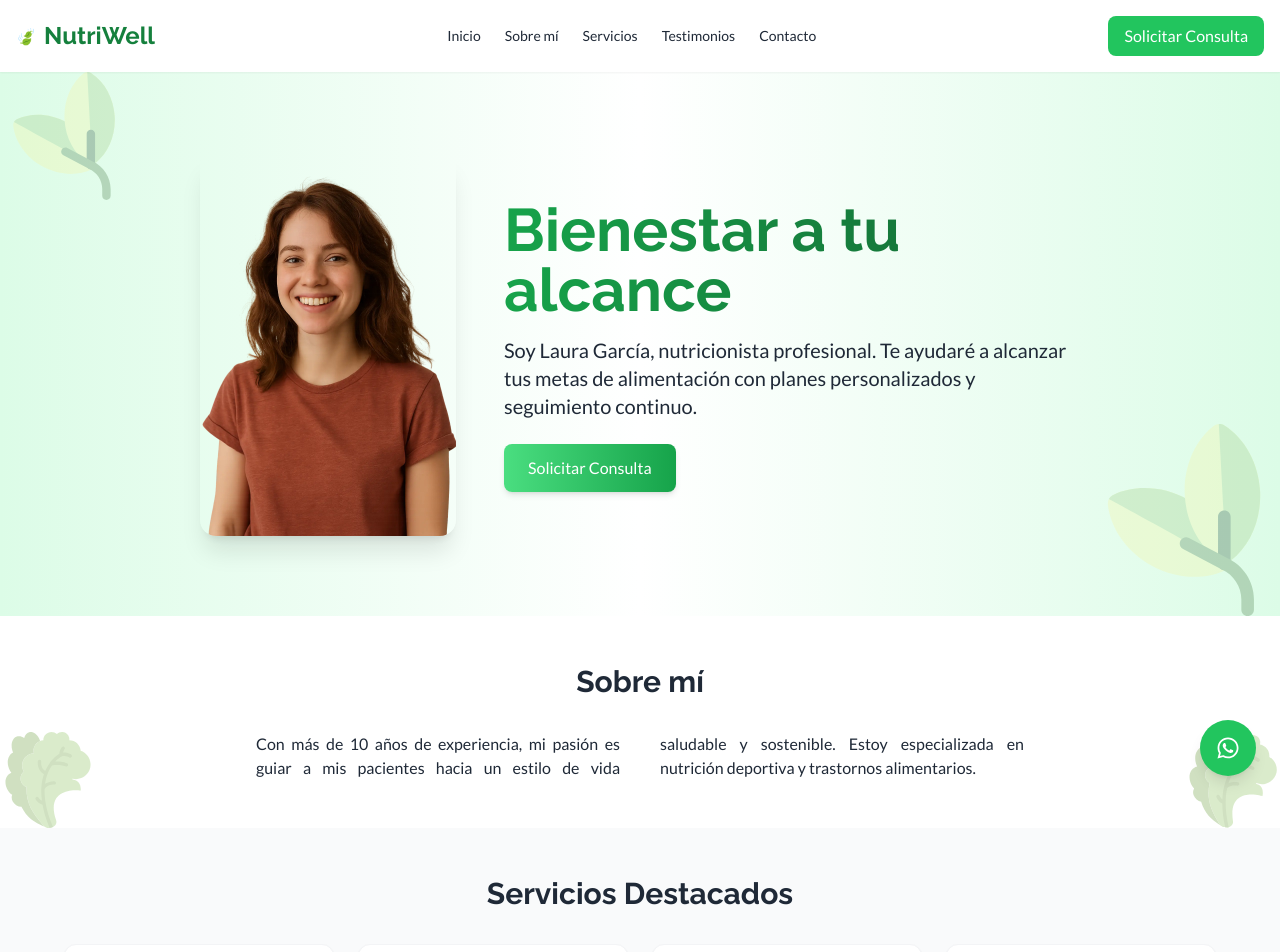
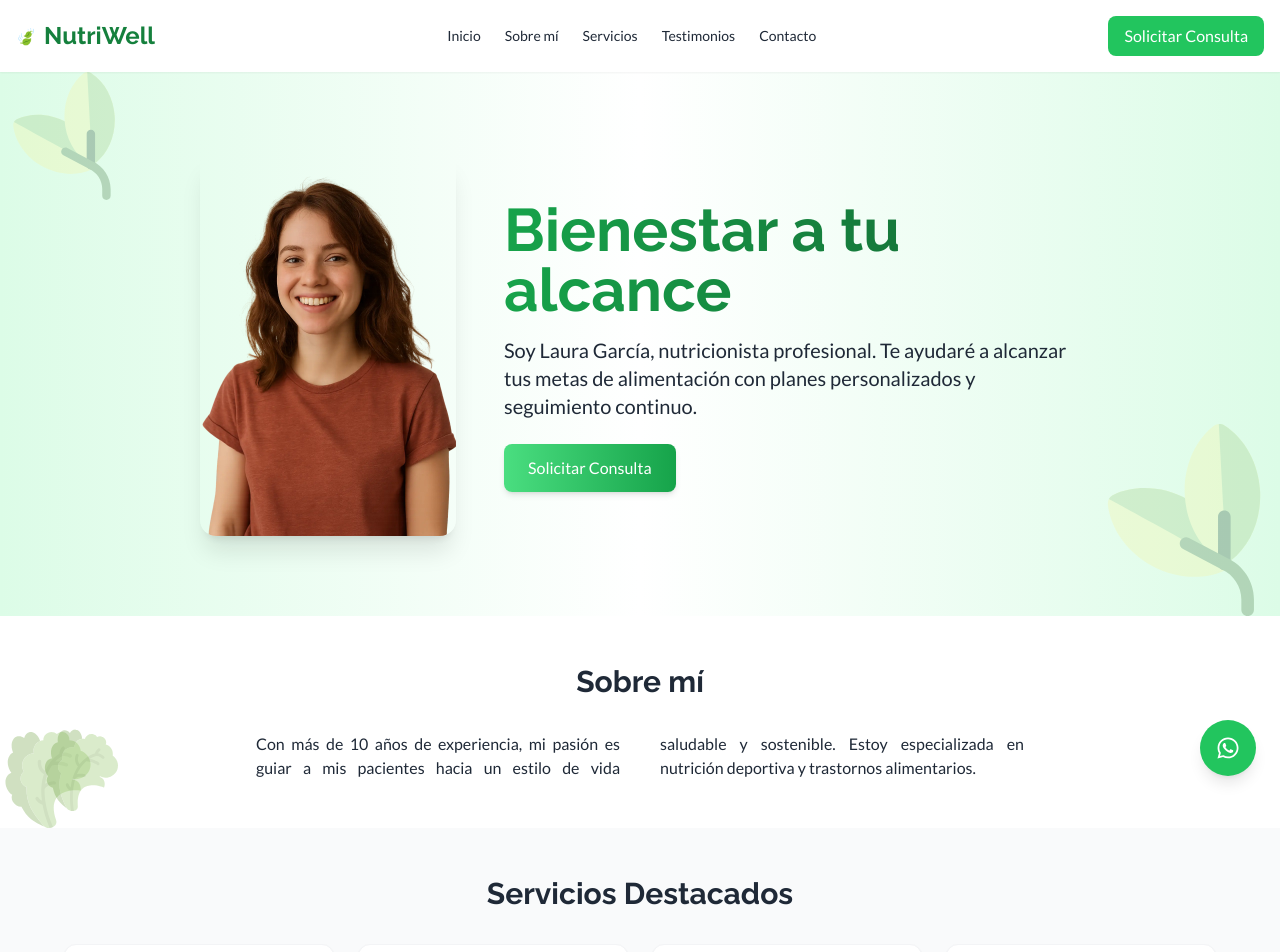
Before and after one commit to juliokof2104/nutri, a React (Vite) app: page / in a window 1280 px wide. Shown: the top 952 px of the page. Built offline with nearby package versions, Linux system fonts and the light colour scheme.

Commit message:
Update NutriWell.jsx

```diff
--- a/src/NutriWell.jsx
+++ b/src/NutriWell.jsx
@@ -85,7 +85,7 @@ export default function NutriWell() {
         </div>
 
         <img src={acelga} alt="decoración acelga" className="absolute bottom-0 left-0 w-16 md:w-24 opacity-30 pointer-events-none z-0" />
-        <img src={acelga} alt="decoración acelga inclinada" className="absolute bottom-0 right-0 w-16 md:w-24 opacity-30 pointer-events-none z-0 rotate-[10deg]" />
+        <img src={acelga} alt="decoración acelga inclinada" className="absolute bottom-4 left-10 w-12 md:w-20 opacity-30 pointer-events-none z-0 rotate-[15deg]" />
 
        </section>
 
```
